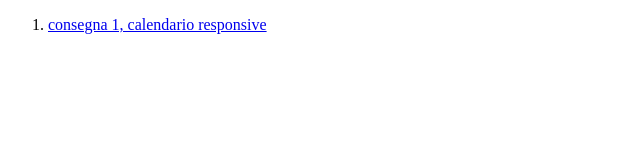
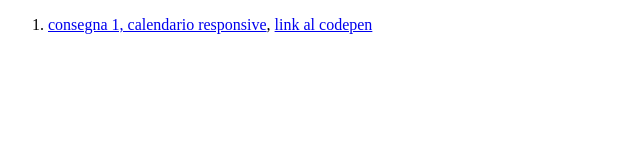
Before and after one commit to lorenzo-morlino/tw2324, a plain HTML site: page index.html in a window 1280 px wide. Shown: the whole page, without its empty margins (0-640 px from the left). Drawn offline with Linux system fonts and the light colour scheme.

Commit message:
aggiunto link al codepen consegna1

```diff
--- a/index.html
+++ b/index.html
@@ -5,6 +5,6 @@
 </head>
 <body>
 	<ol>
-		<li><a href="./consegna1/">consegna 1, calendario responsive</a></li>
+		<li><a href="./consegna1/">consegna 1, calendario responsive</a>, <a href="https://codepen.io/lorenzo-morlino/pen/mdgwZRm">link al codepen</a></li>
 	</ol>
 </body>
```
